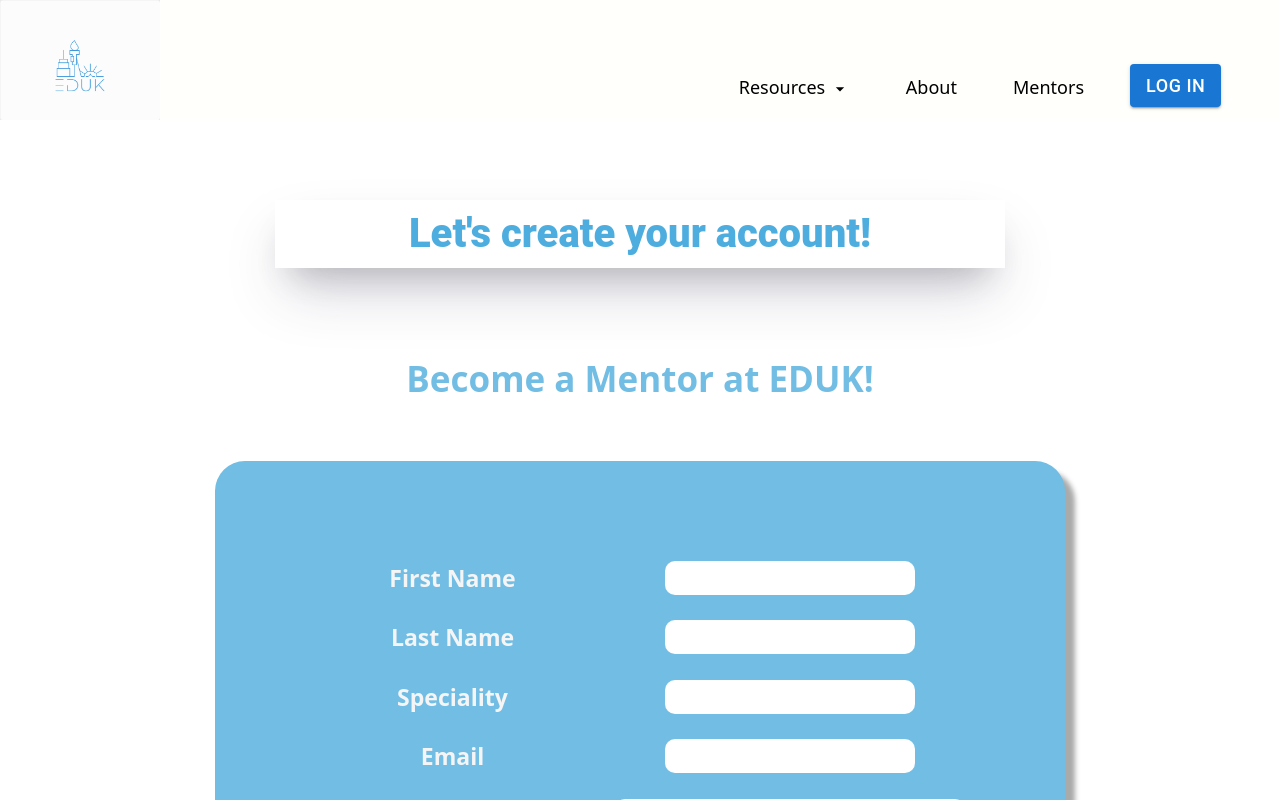
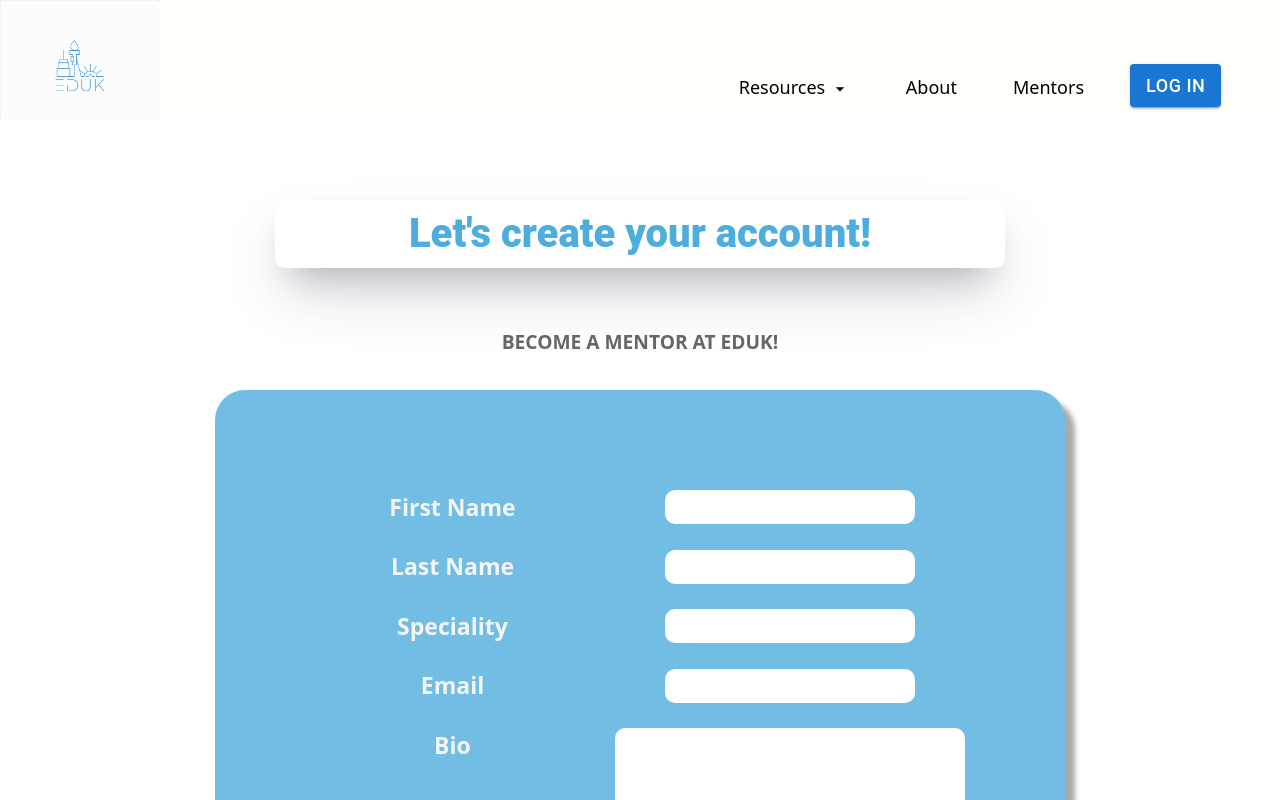
Before and after one commit to TheodoreBFrazier/EDUK, a React (Create React App) app in the folder frontend/: page /mentors in a window 1280 px wide. Shown: the top 800 px of the page. Built offline with nearby package versions, Linux system fonts and the light colour scheme; no server answers.

Commit message:
css fixes forms

```diff
--- a/frontend/src/components/CreateMentor.js
+++ b/frontend/src/components/CreateMentor.js
@@ -40,7 +40,7 @@ function CreateMentor() {
 	return (
 		<div className="create-mentor-form">
 			<h2>Let's create your account!</h2>
-      <div className="create-mentor-form-title">Become a Mentor at EDUK!</div>
+			<div className="subHeaderResources">Become a Mentor at EDUK!</div>
 			<form className="mentor-form" onSubmit={handleSubmit}>
 				<label htmlFor="firstname">First Name</label>
 				<input
--- a/frontend/src/css/createMentor.css
+++ b/frontend/src/css/createMentor.css
@@ -1,7 +1,7 @@
 .create-mentor-form {
 	text-align: center;
 	font-size: larger;
-    font-weight: bolder ;
+	font-weight: bolder;
 	width: 850px;
 	margin: auto;
 	margin-top: 80px;
@@ -15,24 +15,14 @@
 	font-size: 40px;
 	padding: 10px;
 	margin: 60px;
-    box-shadow: rgba(50, 50, 93, 0.25) 0px 30px 60px -12px, rgba(0, 0, 0, 0.3) 0px 18px 36px -18px;
-}
-
-.create-mentor-form-title {
-    margin: 20px;
-    padding: 25px;
-    font-size: 35px;
-    color:#72bde3;
-}
-
-.create-mentor-form-title:hover {
-    font-weight: bolder;
-    font-size: 40px;
+	border-radius: 10px;
+	box-shadow: rgba(50, 50, 93, 0.25) 0px 30px 60px -12px,
+		rgba(0, 0, 0, 0.3) 0px 18px 36px -18px;
 }
 
 .mentor-form {
 	display: grid;
-    grid-template-columns: repeat(2,1fr);
+	grid-template-columns: repeat(2, 1fr);
 	gap: 25px;
 	background-color: #72bde3;
 	margin-top: 30px;
@@ -57,15 +47,13 @@
 	width: 120px;
 	background-color: #4cadde;
 	margin: auto;
-    color:rgb(228, 235, 236);
+	color: rgb(228, 235, 236);
 	border: 3px solid antiquewhite;
 	border-radius: 10px;
-
 }
 
 .create-mentor-submit:hover {
-    font-weight: bold;
-    font-size: larger;
+	opacity: 0.8;
 }
 
 @media (max-width: 912px) {
@@ -74,7 +62,6 @@
 		width: 600px;
 		margin: auto;
 		margin-top: 80px;
-
 	}
 
 	.create-mentor-form textarea {
@@ -95,7 +82,6 @@
 	}
 }
 
-
 @media (max-width: 480px) {
 	.create-mentor-form {
 		font-size: medium;
```
Lines whose indentation alone changed are shown as unchanged.
